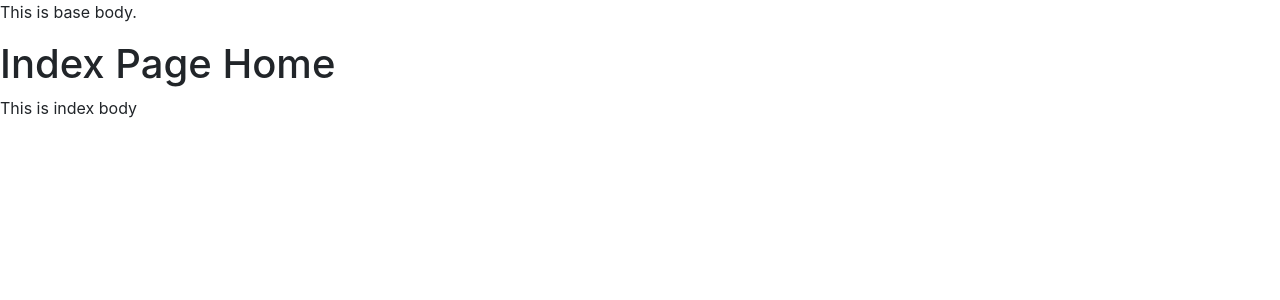
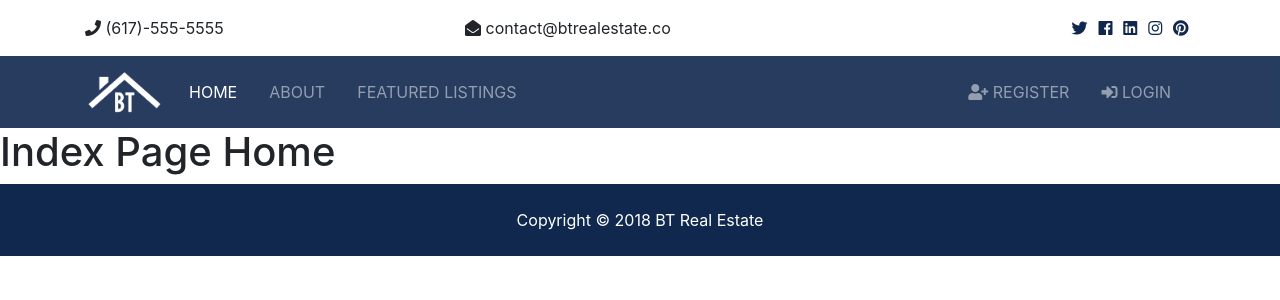
Before and after one commit to hdsingh/Real-Estate-Website-Django, a Django app: page / in a window 1280 px wide. Shown: the top 300 px of the page. Run offline with Django 3.2, Linux system fonts and the light colour scheme; some libraries are stand-ins or nearby versions.

Commit message:
add partials and put contents in it

```diff
--- a/realEstate_project/templates/base.html
+++ b/realEstate_project/templates/base.html
@@ -12,15 +12,25 @@
     <!-- Custom -->
     <link rel="stylesheet" href="{% static 'css/style.css' %}">
     <!-- Light box -->
-    <link rel="stylesheet" href="{% static 'css/lightbox.css' %}">
+    <link rel="stylesheet" href="{% static 'css/lightbox.min.css' %}">
 
     <title>Real Estate</title>
 </head>
 <body>
-    <p> This is base body. </p>
+    <!-- <p> This is base body. </p> -->
+
+    <!-- Top bar -->
+    {% include  'partials/_topbar.html' %}
+    {% include  'partials/_navbar.html' %}
+
     {% block content %}
 
     {% endblock%}
+
+    <!-- Footer -->
+    {% include  'partials/_footer.html' %}
+
+
 
     <script src="{% static 'js/jquery-3.3.1.min.js' %} "></script>
     <script src="{% static 'js/bootstrap.bundle.min.js' %} "></script>
--- a/realEstate_project/templates/pages/index.html
+++ b/realEstate_project/templates/pages/index.html
@@ -4,6 +4,6 @@
 
 <h1>Index Page Home</h1>
 
-<body> This is index body</body>
+<!-- <body> This is index body</body> -->
 
 {% endblock %}
--- /dev/null
+++ b/realEstate_project/templates/partials/_footer.html
@@ -0,0 +1,5 @@
+<!-- Footer -->
+<footer id="main-footer" class="py-4 bg-primary text-white text-center">
+    Copyright &copy;
+    <span class="year"></span> BT Real Estate
+  </footer>
--- /dev/null
+++ b/realEstate_project/templates/partials/_navbar.html
@@ -0,0 +1,39 @@
+{% load static %}
+
+      <!-- Navbar -->
+      <nav class="navbar navbar-expand-lg navbar-dark bg-primary sticky-top">
+        <div class="container">
+          <a class="navbar-brand" href="index.html">
+            <img src="{% static 'img/logo.png' %}" class="logo" alt="">
+          </a>
+          <button class="navbar-toggler" type="button" data-toggle="collapse" data-target="#navbarNavAltMarkup">
+            <span class="navbar-toggler-icon"></span>
+          </button>
+          <div class="collapse navbar-collapse" id="navbarNavAltMarkup">
+            <ul class="navbar-nav">
+              <li class="nav-item active mr-3">
+                <a class="nav-link" href="index.html">Home</a>
+              </li>
+              <li class="nav-item mr-3">
+                <a class="nav-link" href="about.html">About</a>
+              </li>
+              <li class="nav-item mr-3">
+                <a class="nav-link" href="listings.html">Featured Listings</a>
+              </li>
+            </ul>
+
+            <ul class="navbar-nav ml-auto">
+              <li class="nav-item mr-3">
+                <a class="nav-link" href="register.html">
+                  <i class="fas fa-user-plus"></i> Register</a>
+              </li>
+              <li class="nav-item mr-3">
+                <a class="nav-link" href="login.html">
+                  <i class="fas fa-sign-in-alt"></i>
+
+                  Login</a>
+              </li>
+            </ul>
+          </div>
+        </div>
+      </nav>
--- /dev/null
+++ b/realEstate_project/templates/partials/_topbar.html
@@ -0,0 +1,32 @@
+     <!-- Top Bar -->
+     <section id="top-bar" class="p-3">
+        <div class="container">
+          <div class="row">
+            <div class="col-md-4">
+              <i class="fas fa-phone"></i> (617)-555-5555
+            </div>
+            <div class="col-md-4">
+              <i class="fas fa-envelope-open"></i> contact@btrealestate.co
+            </div>
+            <div class="col-md-4">
+              <div class="social text-right">
+                <a href="#">
+                  <i class="fab fa-twitter"></i>
+                </a>
+                <a href="#">
+                  <i class="fab fa-facebook"></i>
+                </a>
+                <a href="#">
+                  <i class="fab fa-linkedin"></i>
+                </a>
+                <a href="#">
+                  <i class="fab fa-instagram"></i>
+                </a>
+                <a href="#">
+                  <i class="fab fa-pinterest"></i>
+                </a>
+              </div>
+            </div>
+          </div>
+        </div>
+      </section>
```
